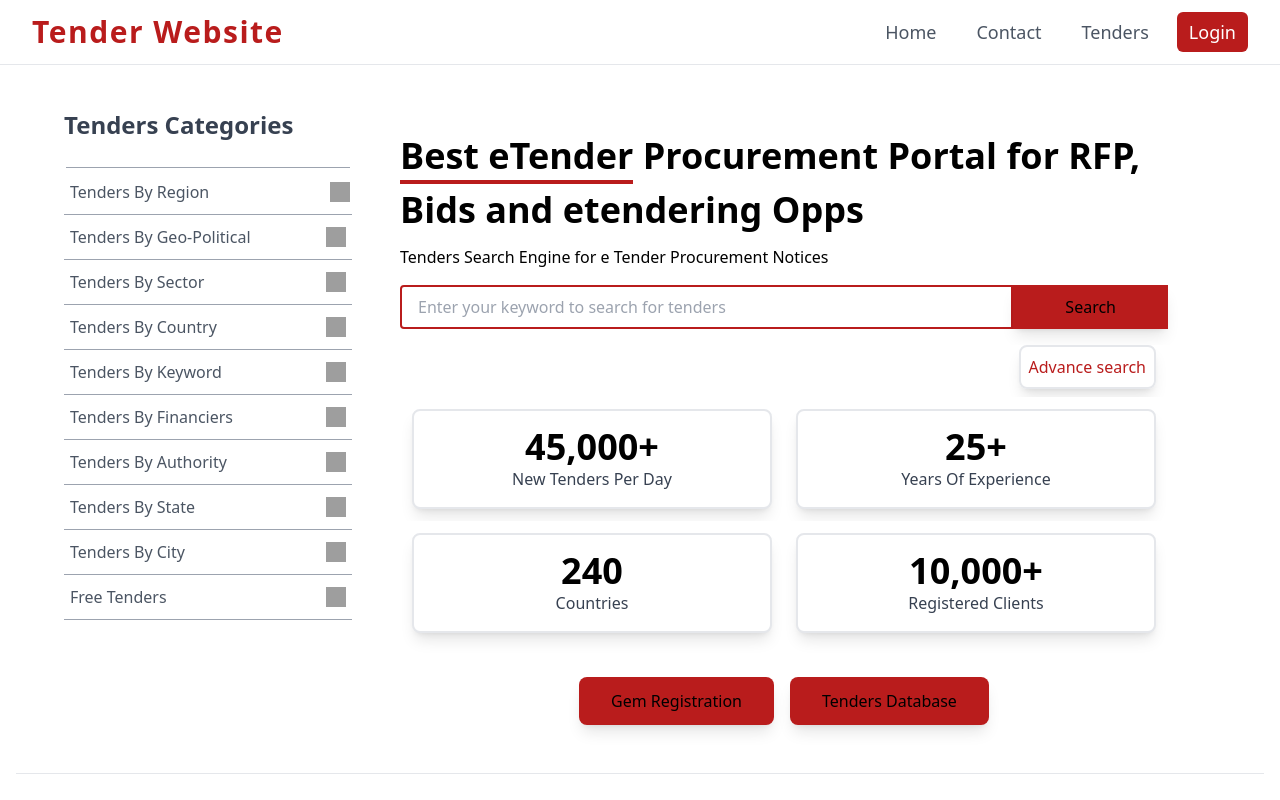
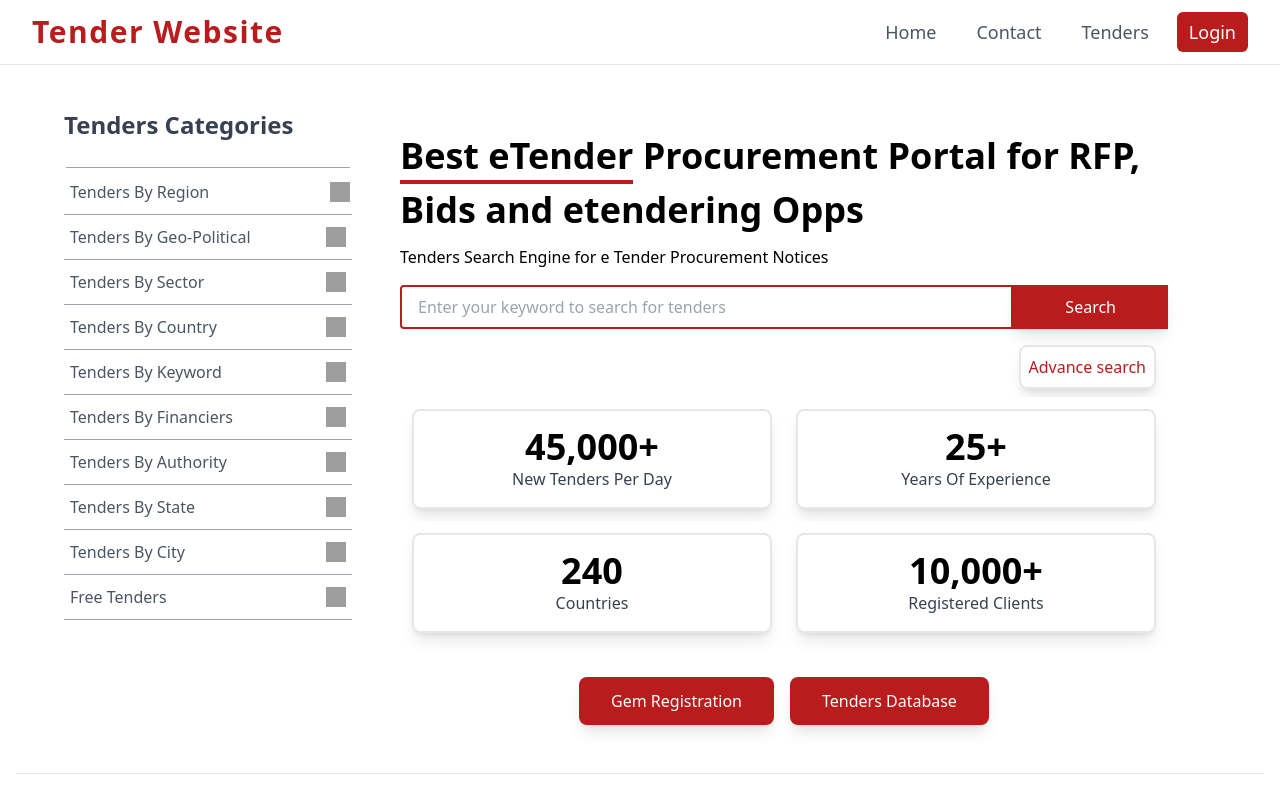
Before and after one commit to Satyam2192/tender-website, a React (Vite) app: page / in a window 1280 px wide. Shown: the top 800 px of the page. Built offline with nearby package versions, Linux system fonts and the light colour scheme; grey boxes are pictures that could not be loaded.

Commit message:
changed colour

```diff
--- a/src/components/Navbar.jsx
+++ b/src/components/Navbar.jsx
@@ -26,7 +26,7 @@ const Navbar = () => {
                 <div>
                   <Link
                     to="/"
-                    className="hover:bg-red-700 text-lg font-medium transition-colors duration-300 text-gray-600 hover px-3 py-2 rounded-md  w-[90px]"
+                    className="hover:bg-red-700 text-lg font-medium transition-colors duration-300 text-gray-600 hover:text-white px-3 py-2 rounded-md  w-[90px]"
                   >
                     Home
                   </Link>
@@ -34,7 +34,7 @@ const Navbar = () => {
                 <div>
                   <Link
                     to="/contact"
-                    className="hover:bg-red-700 text-lg font-medium transition-colors duration-300 text-gray-600 hover px-3 py-2 rounded-md  w-[90px]"
+                    className="hover:bg-red-700 text-lg font-medium transition-colors duration-300 text-gray-600 hover:text-white px-3 py-2 rounded-md  w-[90px]"
                   >
                     Contact
                   </Link>
@@ -42,7 +42,7 @@ const Navbar = () => {
                 <div>
                   <Link
                     to="/tenders"
-                    className="hover:bg-red-700 text-lg font-medium transition-colors duration-300 text-gray-600 hover px-3 py-2 rounded-md  w-[90px]"
+                    className="hover:bg-red-700 text-lg font-medium transition-colors duration-300 text-gray-600 hover:text-white px-3 py-2 rounded-md  w-[90px]"
                   >
                     Tenders
                   </Link>
@@ -50,7 +50,7 @@ const Navbar = () => {
                 <div>
                   <Link
                     to="/login"
-                    className="bg-red-700 text-lg font-medium transition-colors duration-300 text-white hover px-3 py-2 rounded-md  w-[90px]"
+                    className="bg-red-700 text-lg font-medium transition-colors duration-300 text-white hover:text-white px-3 py-2 rounded-md  w-[90px]"
                   >
                     Login
                   </Link>
--- a/src/pages/Home.jsx
+++ b/src/pages/Home.jsx
@@ -177,7 +177,7 @@ const HomePage = () => {
                     placeholder="Enter your keyword to search for tenders"
                     className="w-full md:w-2/3 lg:w-full py-2 px-4 border-2 border-red-700 rounded-l focus:outline-none focus:border-red-700 bg-transparent text-gray-800 placeholder-gray-400"
                   />
-                  <button className=" ml-0 md:mt-0 bg-red-700  hover:text-black text-black py-2 md:py-[8px] px-2 md:px-[50px] shadow-lg transition-colors border-[2px] border-red-700">
+                  <button className=" ml-0 md:mt-0 bg-red-700  hover:text-black text-white py-2 md:py-[8px] px-2 md:px-[50px] shadow-lg transition-colors border-[2px] border-red-700">
                     Search
                   </button>
                 </div>
@@ -218,10 +218,10 @@ const HomePage = () => {
               </div>
 
               <div className="flex justify-center mt-5 md:mt-8">
-                <button className="bg-red-700  hover:text-black text-black py-3 px-8 rounded-lg shadow-lg transition-colors">
+                <button className="bg-red-700  text-white py-3 px-8 rounded-lg shadow-lg transition-colors">
                   Gem Registration
                 </button>
-                <button className="ml-4 bg-red-700  hover:text-black text-black py-3 px-8 rounded-lg shadow-lg transition-colors">
+                <button className="ml-4 bg-red-700  text-white py-3 px-8 rounded-lg shadow-lg transition-colors">
                   Tenders Database
                 </button>
               </div>
```
Also changed, not shown: src/pages/Tenders.jsx (added).
